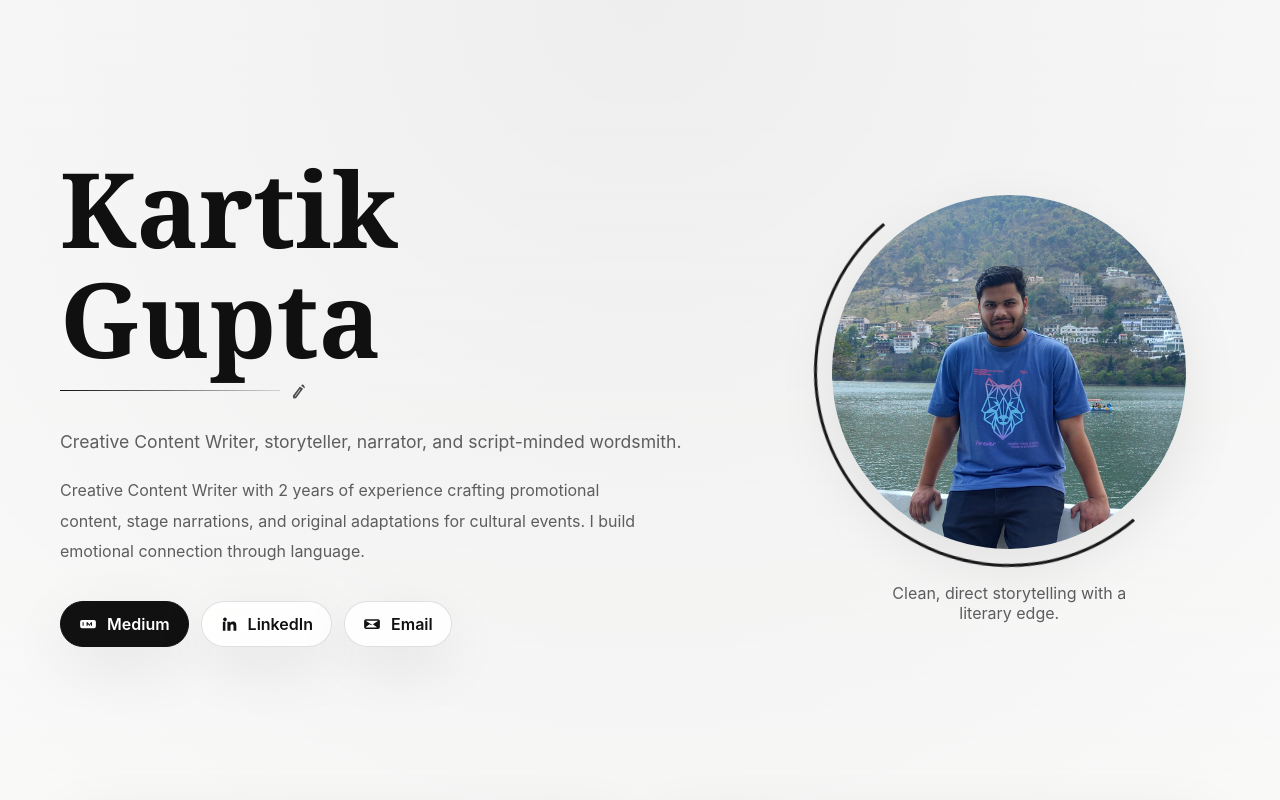
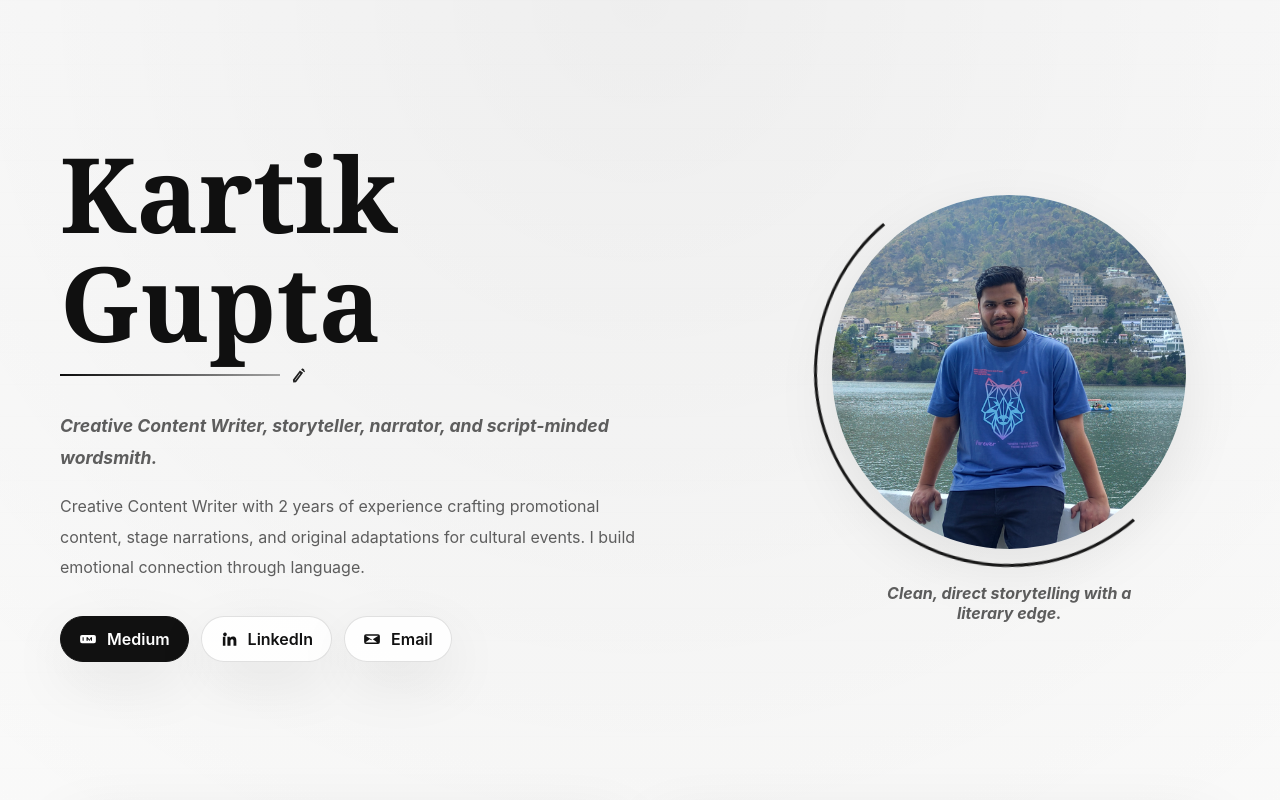
Before and after one commit to Kartikgupta08/Writer-Portfolio, a React (Vite) app: page / in a window 1280 px wide. Shown: the top 800 px of the page. Built offline with nearby package versions, Linux system fonts and the light colour scheme.

Commit message:
Header updated

```diff
--- a/src/App.jsx
+++ b/src/App.jsx
@@ -91,7 +91,7 @@ export default function App() {
               </span>
             </div>
           </div>
-          <p className="subtitle">Creative Content Writer, storyteller, narrator, and script-minded wordsmith.</p>
+          <p className="subtitle"><strong><em>Creative Content Writer, storyteller, narrator, and script-minded wordsmith.</em></strong></p>
           <p className="summary">
             Creative Content Writer with 2 years of experience crafting promotional content, stage narrations,
             and original adaptations for cultural events. I build emotional connection through language.
@@ -128,7 +128,7 @@ export default function App() {
               />
             </div>
           </div>
-          <div className="portrait-note">Clean, direct storytelling with a literary edge.</div>
+          <div className="portrait-note"><strong><em>Clean, direct storytelling with a literary edge.</em></strong></div>
         </div>
       </header>
 
--- a/src/styles.css
+++ b/src/styles.css
@@ -72,14 +72,14 @@ h3 { font-size: 1.5rem; }
 }
 .name-underline {
   width: min(220px, 52vw);
-  height: 1px;
-  background: linear-gradient(90deg, #111 0%, rgba(17, 17, 17, 0.15) 100%);
+  height: 2px;
+  background: linear-gradient(90deg, #0a0a0a 0%, rgba(10, 10, 10, 0.35) 100%);
 }
 .pen-mark {
   width: 18px;
   height: 18px;
-  color: #111;
-  opacity: 0.72;
+  color: #0a0a0a;
+  opacity: 0.9;
   transform: rotate(-8deg);
   flex: 0 0 auto;
 }
@@ -88,6 +88,11 @@ h3 { font-size: 1.5rem; }
 .subtitle, .summary, .card p, .project-meta {
   color: var(--muted);
   line-height: 1.7;
+}
+
+.subtitle strong, .subtitle em {
+  font-style: italic;
+  font-weight: 700;
 }
 
 .subtitle { font-size: 1.1rem; margin: 26px 0 18px; max-width: 56ch; line-height: 1.8; }
@@ -169,6 +174,7 @@ h3 { font-size: 1.5rem; }
   background: radial-gradient(circle at 30% 20%, #fff, #dcdcdc 65%, #c9c9c9 100%);
 }
 .portrait-note { max-width: 28ch; text-align: center; color: var(--muted); }
+.portrait-note strong, .portrait-note em { font-style: italic; font-weight: 700; }
 
 .cursor-trail-dot {
   position: fixed;
```
